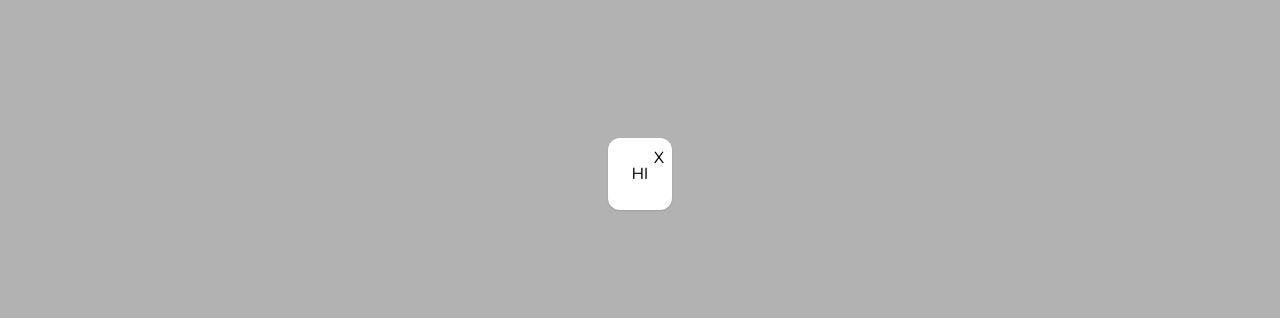
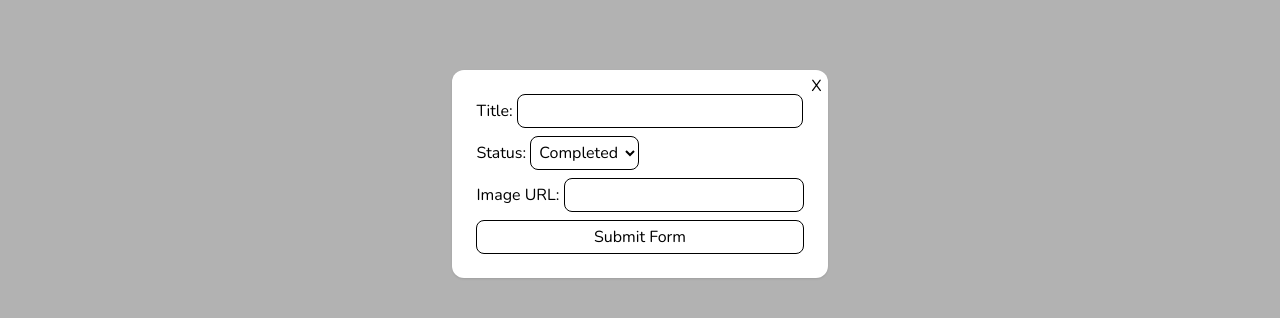
Before and after one commit to cuzethan/mangao, a React (Vite) app in the folder frontend/: page / in a window 1280 px wide. Both pictures are taken after typing "Sample" into the empty fields and a click on the button "ADD MANGA". Shown: the part 226-544 px from the top of the page. Built offline with nearby package versions, Linux system fonts and the light colour scheme; no server answers.

Commit message:
created form in modal for adding manga (frontend)

```diff
--- a/frontend/src/App.tsx
+++ b/frontend/src/App.tsx
@@ -23,7 +23,8 @@ function App() {
   };
 
   useEffect(() => {
-    axios.get(url + '/getMangaList').then((res) => {
+    axios.get(url + '/getMangaList', {params:filters})
+    .then((res) => {
       setMangaData(res.data)
     }).catch((err) => console.log(err))
   }, []);
--- /dev/null
+++ b/frontend/src/components/AddMangaForm.tsx
@@ -0,0 +1,31 @@
+interface AddMangaFormProps {
+    closeModal: () => void
+}
+
+export default function AddMangaForm({closeModal}: AddMangaFormProps) {
+    function handleSubmit(e: React.FormEvent<HTMLFormElement>) {
+        e.preventDefault()
+        console.log("Works")
+        closeModal()
+    }
+
+    return (
+        <form method="post" onSubmit={handleSubmit} className="text-black flex flex-col gap-2">
+            <label>
+                Title:  <input name="titleInput" className="border p-1 rounded-lg w-7/8"/>
+            </label>
+            <label>
+                Status: <select name="status" className="border p-1 rounded-lg">
+                    <option value="completed">Completed</option>
+                    <option value="reading">Reading</option>
+                    <option value="planned">Planned</option>
+                    <option value="hold">Hold</option>
+                </select>
+            </label>
+            <label>
+                Image URL: <input name="imgURLInput" className="border p-1 rounded-lg w-60"/>
+            </label>
+            <button type="submit" className="border p-1 rounded-lg">Submit Form</button>
+        </form>
+    )
+}
--- a/frontend/src/components/Bar.tsx
+++ b/frontend/src/components/Bar.tsx
@@ -1,5 +1,6 @@
 import { useState } from 'react'
 import Modal from './Modal'
+import AddMangaForm from './AddMangaForm'
 
 interface FilterState {
     completed: boolean,
@@ -36,7 +37,7 @@ export default function Bar({filters, onFilterChange}: BarProps) {
                 ADD MANGA
             </button>
             <Modal open={open} onClose = {() => setOpen(false)}>
-                <h1 className ="text-black">HI</h1>
+                <AddMangaForm closeModal={() => setOpen(false)}/>
             </Modal>
         </div>
     )
--- a/frontend/src/components/Modal.tsx
+++ b/frontend/src/components/Modal.tsx
@@ -8,11 +8,9 @@ interface ModalProps {
 
 export default function Modal({open, onClose, children}: ModalProps) {
     return (
-        <div onClick={onClose} className = {`fixed inset-0 flex justify-center items-center transition-colors ${open ? "visible bg-black/30" : "invisible"}`}>
-            <div onClick = {e => e.stopPropagation()}
-            className={`bg-white rounded-xl shadow p-6 transition-all ${open ? "scale-100 opacity-100": "scale-125 opacity-0"}`}>
-                <button onClick={onClose}
-                className = "text-black absolute top-2 right-2 hover:text-black/80">
+        <div className = {`fixed inset-0 flex justify-center items-center transition-colors ${open ? "visible bg-black/30" : "invisible"}`}>
+            <div className={`bg-white rounded-xl shadow p-6 transition-all ${open ? "scale-100 opacity-100": "scale-125 opacity-0"}`}>
+                <button onClick={onClose} className = "text-black absolute top-1 right-1.5 hover:text-black/80">
                     X
                 </button>
                 {children}
```
